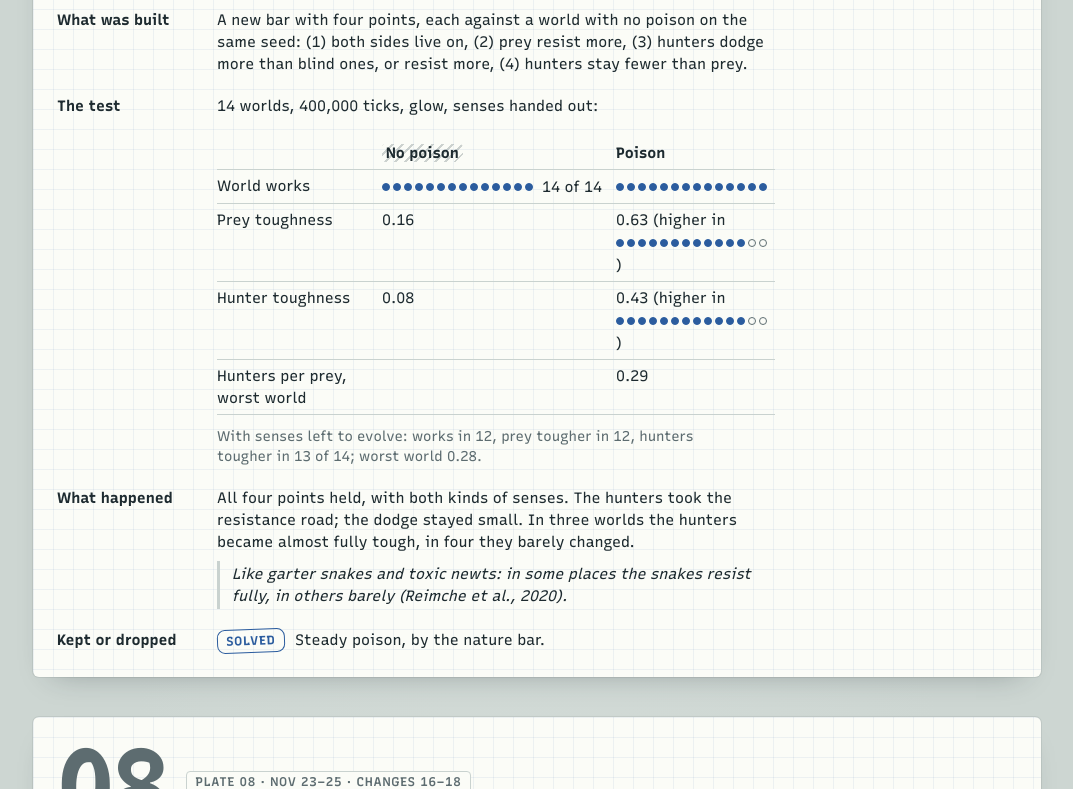
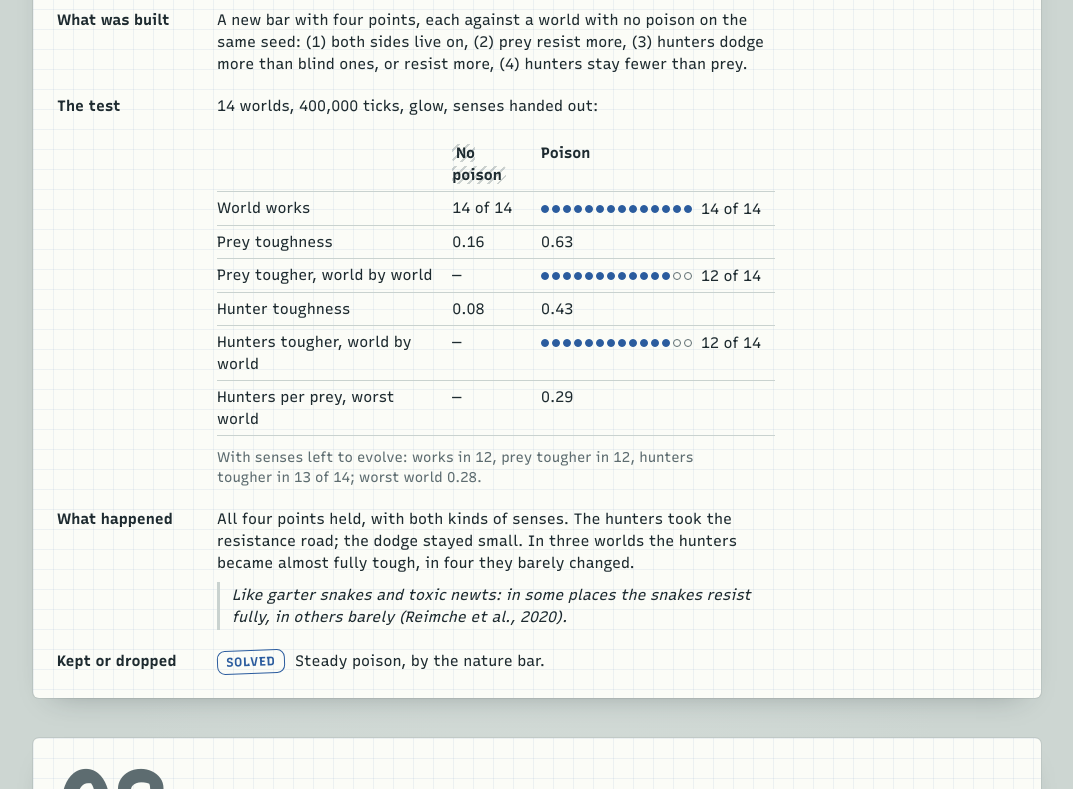
Before and after one commit to ReynardFM/InstinctLab, a website: page report.html in a window 1280 px wide. Shown: the part 11211-12000 px from the top of the page, without its empty margins (103-1176 px from the left). Drawn offline with Linux system fonts and the light colour scheme; animation ran at ten frames a second.

Commit message:
Report: plate 7 table fits (strips in their own rows); dashes for empty control cells
Co-Authored-By: Claude Opus 5.5 <noreply@anthropic.com>
Claude-Session: https://claude.ai/code/session_01VVRuceguUujAhwEzcXc5w7

```diff
--- a/report.html
+++ b/report.html
@@ -534,10 +534,12 @@
     <dd><p>14 worlds, 400,000 ticks, glow, senses handed out:</p>
     <div class="wrap"><table>
       <tr><th></th><th class="ctl"><span>No poison</span></th><th>Poison</th></tr>
-      <tr><td>World works</td><td><span class="n14" data-n="14"></span></td><td><span class="n14" data-n="14"></span></td></tr>
-      <tr><td>Prey toughness</td><td>0.16</td><td>0.63 (higher in <span class="n14" data-n="12"></span>)</td></tr>
-      <tr><td>Hunter toughness</td><td>0.08</td><td>0.43 (higher in <span class="n14" data-n="12"></span>)</td></tr>
-      <tr><td>Hunters per prey, worst world</td><td></td><td>0.29</td></tr>
+      <tr><td>World works</td><td>14 of 14</td><td><span class="n14" data-n="14"></span></td></tr>
+      <tr><td>Prey toughness</td><td>0.16</td><td>0.63</td></tr>
+      <tr><td>Prey tougher, world by world</td><td>—</td><td><span class="n14" data-n="12"></span></td></tr>
+      <tr><td>Hunter toughness</td><td>0.08</td><td>0.43</td></tr>
+      <tr><td>Hunters tougher, world by world</td><td>—</td><td><span class="n14" data-n="12"></span></td></tr>
+      <tr><td>Hunters per prey, worst world</td><td>—</td><td>0.29</td></tr>
     </table></div>
     <p class="cap">With senses left to evolve: works in 12, prey tougher in 12, hunters tougher in 13 of 14; worst world 0.28.</p></dd>
     <dt>What happened</dt>
@@ -570,13 +572,13 @@
       <tr><th></th><th class="ctl"><span>Old ramp</span></th><th>Fixed ramp</th></tr>
       <tr><td>Fast rise, 300,000 ticks</td><td>0 of 6</td><td>5 of 6</td></tr>
       <tr><td>Slow rise, 3,000,000 ticks</td><td>3 of 6</td><td><span class="n14" data-n="13"></span></td></tr>
-      <tr><td>The same, 14 new worlds</td><td></td><td><span class="n14" data-n="13"></span></td></tr>
+      <tr><td>The same, 14 new worlds</td><td>—</td><td><span class="n14" data-n="13"></span></td></tr>
     </table></div>
     <p>Then poison that comes and goes: four seasons of 750,000 ticks, 14 worlds:</p>
     <div class="wrap"><table>
       <tr><th></th><th class="ctl"><span>Held steady</span></th><th>Seasons</th></tr>
-      <tr><td>23% ↔ 40%, a switch</td><td></td><td><span class="n14" data-n="14"></span></td></tr>
-      <tr><td>23% ↔ 40%, a slow tide</td><td></td><td><span class="n14" data-n="14"></span></td></tr>
+      <tr><td>23% ↔ 40%, a switch</td><td>—</td><td><span class="n14" data-n="14"></span></td></tr>
+      <tr><td>23% ↔ 40%, a slow tide</td><td>—</td><td><span class="n14" data-n="14"></span></td></tr>
       <tr><td>23% ↔ 60%</td><td>1 of 6</td><td><span class="n14" data-n="14"></span></td></tr>
     </table></div>
     <p class="cap">With senses left to evolve: slow rise 10 of 14, new worlds 13, seasons 13, 13 and 11 of 14.</p></dd>
```
